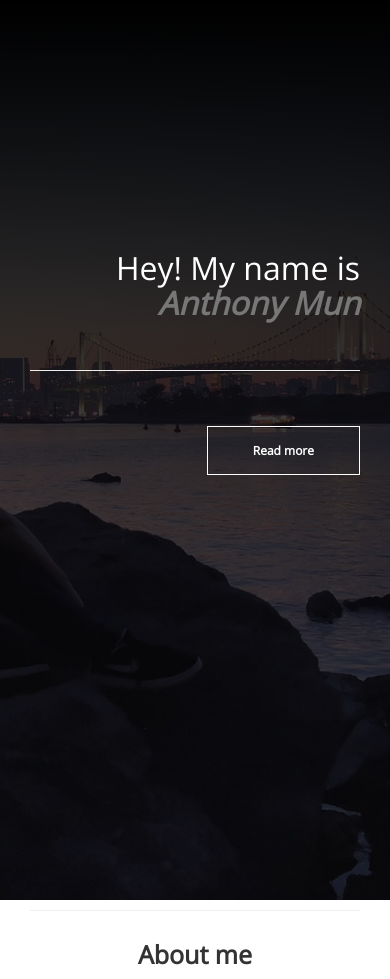
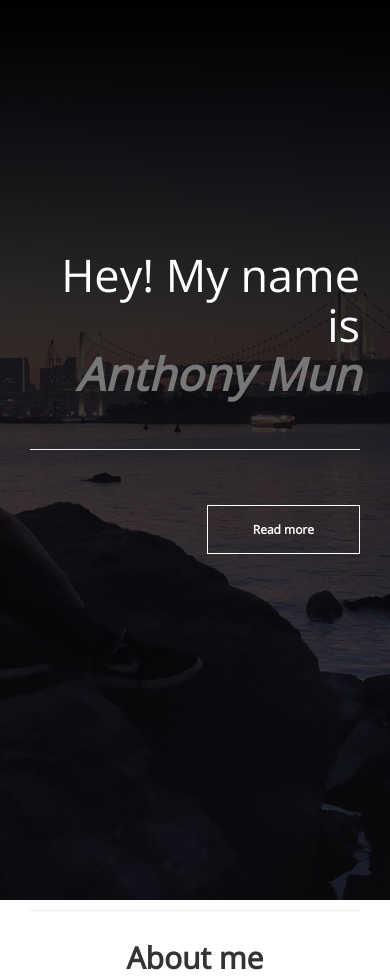
Before and after one commit to hrmun/hrmun.com, a Jekyll site: the page built from index.html, in a window 390 px wide. Shown: the top 979 px of the page. Built offline with Jekyll 4.4.1, drawn with Linux system fonts in a browser that asks for light colours; grey boxes are pictures that could not be loaded.

Commit message:
Change font size

```diff
--- a/assets/_sass/_main.scss
+++ b/assets/_sass/_main.scss
@@ -20,18 +20,18 @@
   }
 
   h2 {
-    font-size: 40px;
+    font-size: 35px;
     text-align: center;
     span { @extend .text-muted; }
   }
 
   h3 {
-    font-size: 21px;
+    font-size: 20px;
     span { @extend .text-muted; }
   }
 
   p {
-    font-size: 16px;
+    font-size: 14px;
     span { @extend .text-muted; }
 
     a {
@@ -110,10 +110,10 @@
 
   @media(max-width:1200px) {
     hr { margin: 50px 0; }
-    h1 { font-size: 54px; }
-    h2 { font-size: 40px; }
-    h3 { font-size: 21px; }
-    p { font-size: 16px; }
+    h1 { font-size: 50px; }
+    h2 { font-size: 35px; }
+    h3 { font-size: 20px; }
+    p { font-size: 14px; }
 
     img {
       &.pull-left { margin-right: 20px; }
@@ -123,10 +123,10 @@
 
   @media(max-width:991px) {
     hr { margin: 40px 0; }
-    h1 { font-size: 42px; }
-    h2 { font-size: 30px; }
-    h3 { font-size: 18px; }
-    p { font-size: 16px; }
+    h1 { font-size: 50px; }
+    h2 { font-size: 35px; }
+    h3 { font-size: 20px; }
+    p { font-size: 14px; }
 
     img {
       max-width: 50%;
@@ -137,22 +137,25 @@
 
   @media(max-width:768px) {
     hr { margin: 40px 0; }
-    h1 { font-size: 32px; }
-    h2 { font-size: 25px; }
+    h1 { font-size: 45px; }
+    h2 { font-size: 30px; }
     h3 { font-size: 16px; }
-    p { font-size: 14px; }
+    p { font-size: 12px; }
   }
 
   @media(max-width:668px) {
     hr { margin: 30px 0; }
+    h1 { font-size: 45px; }
+    h2 { font-size: 30px; }
     h3 { font-size: 16px; }
-    p { font-size: 14px; }
+    p { font-size: 12px; }
   }
 
   @media(max-width:600px) {
-    p {
-      font-size: 12px;
-    }
+    h1 { font-size: 45px; }
+    h2 { font-size: 30px; }
+    h3 { font-size: 16px; }
+    p { font-size: 12px; }
 
     .column {
       flex: 100%;
```
